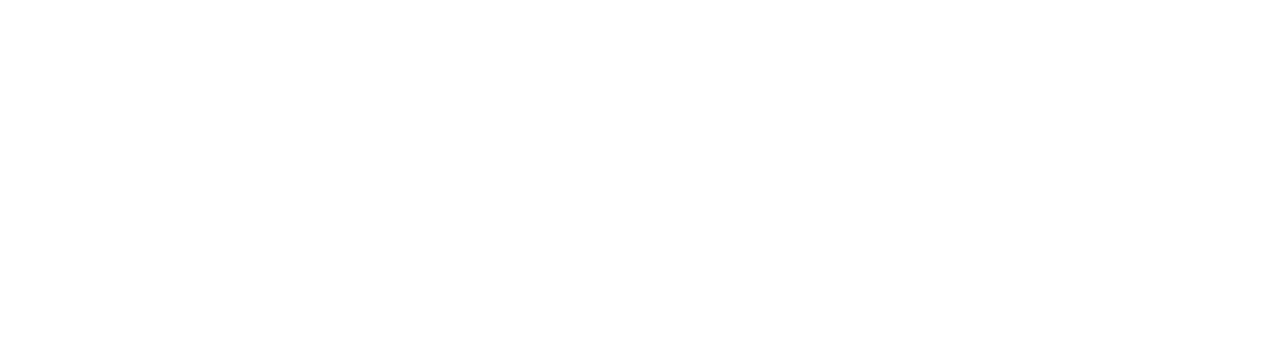
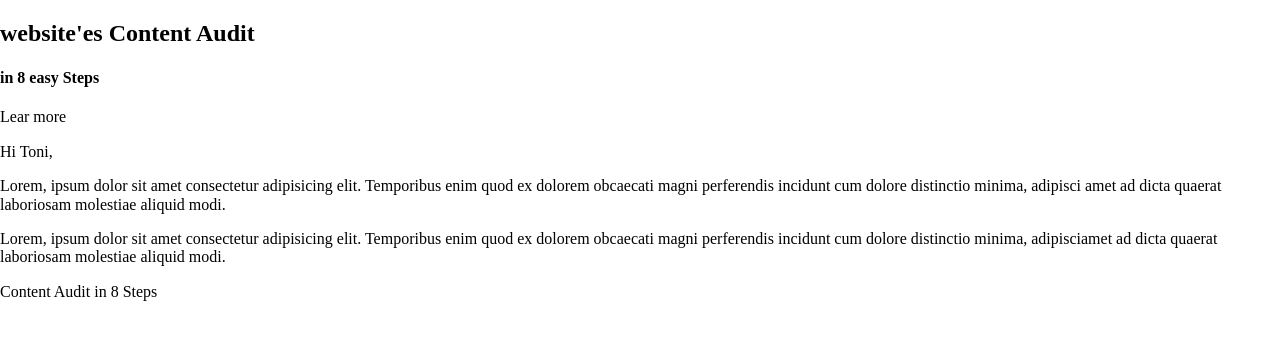
Before and after one commit to BoCuellar/LandingPage, a plain HTML site: page index.html in a window 1280 px wide. Drawn offline with Linux system fonts and the light colour scheme.

Commit message:
bkjbhjhj

```diff
--- a/index.html
+++ b/index.html
@@ -8,6 +8,40 @@
     <link rel="stylesheet" href="style.css">
 </head>
 <body>
-
+    <div class="contenedor">
+        <!-- Contendido -->
+        <main>
+            <!-- banner -->
+            <section class = "banner" ></section>
+                <h2 clsdd="banner__titulo"> website'es Content Audit</h2>
+                <h4 clsdd="banner__subtitulo"> in 8 easy Steps</h4>
+                <a href="#" class="banner_boton">Lear more</a>
+            <!-- texto, explicación -->
+            <section class = "texto" >
+                <p class="texto__saludo">Hi Toni,</p>
+                <p class="texto__cuerpo">
+                    Lorem, ipsum dolor sit amet consectetur adipisicing elit.
+                     Temporibus enim quod ex dolorem obcaecati magni
+                      perferendis incidunt cum dolore distinctio minima,
+                       adipisci amet ad dicta quaerat laboriosam molestiae
+                        aliquid modi.
+                </p>
+                <p class="texto__cuerpoLink">
+                    Lorem, ipsum dolor sit amet consectetur adipisicing elit.
+                     Temporibus enim quod ex dolorem obcaecati magni
+                      perferendis incidunt cum dolore distinctio minima,
+                       adipisci<a class="texto__cuerpolink--link" href="#">amet ad dicta quaerat laboriosam molestiae</a>
+                        aliquid modi.
+                </p>
+                <a href="#" class="texto__boton">
+                    Content Audit in 8 Steps
+                </a>
+            </section>
+            <!-- contacto empresa -->
+            <section class = "contacto" ></section>
+        </main>
+        <!-- Copyright y localización -->
+        <footer></footer>
+    </div>
 </body>
 </html>
```
